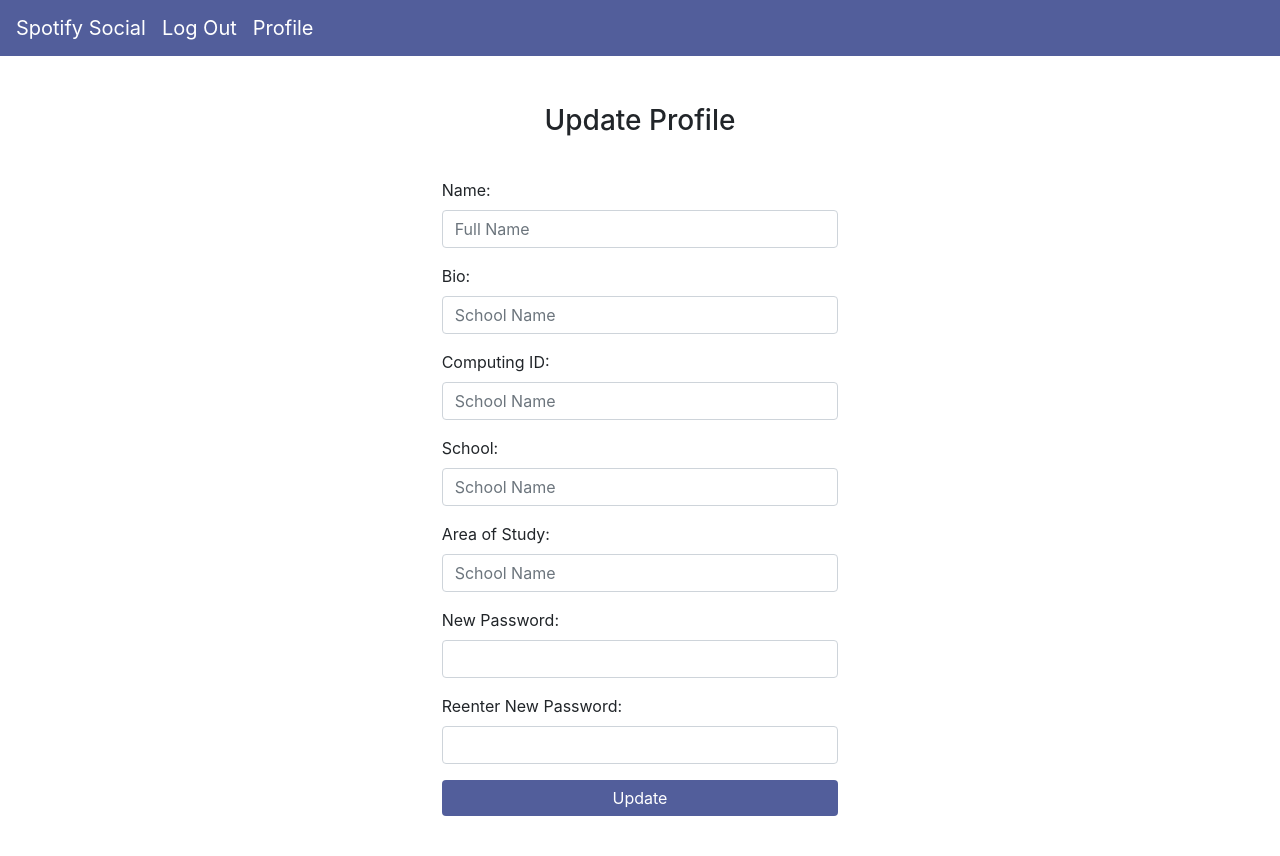
After one commit to itscold404/Spotify-Social, a Django app: page /edit_profile/ in a window 1280 px wide. The commit adds this page. Run offline with Django 4.2, Linux system fonts and the light colour scheme; some libraries are stand-ins or nearby versions.

Commit message:
new functioning edit profile info page

```diff
--- a/spotify_social/templates/base.html
+++ b/spotify_social/templates/signed-in/base.html
@@ -13,8 +13,9 @@
         <link rel="stylesheet" href="style.css" />
 
         <nav class="navbar navbar-expand-md navbar-dark" style="background-color: #525E9B;">
-        <a class="navbar-brand">Spotify Social</a>
+        <a class="navbar-brand" href="{% url 'user_home_page' %}">Spotify Social</a>
         <a class="navbar-brand" href="{% url 'logout' %}">Log Out</a>
+        <a class="navbar-brand" href="{% url 'user_profile_page' %}">Profile</a>
         </nav>
     </head>
     <br />
--- /dev/null
+++ b/spotify_social/templates/signed-in/edit_profile_page.html
@@ -0,0 +1,61 @@
+{% extends "signed-in/base.html"%}
+
+{% block content %}
+<body>
+    <div class="container-fluid">
+      <div class="row justify-content-center">
+        <div class="col-md-4 col-sm-6 col-xs-12">
+          <form class="form-container" action="{%url 'update_user_profile'%}" method="POST">
+
+            {% csrf_token %}
+            <h3 class="text-center mb-3">Update Profile</h3>
+            <br />
+
+            <div class="form-group">
+                <label>Name:</label>
+                <input type="text" class="form-control" value = "{{ name }}" placeholder="Full Name" name="name" />
+            </div>
+
+            <div class="form-group">
+                <label>Bio:</label>
+                <input type="text" class="form-control" value = "{{ bio }}" placeholder="School Name" name="bio" />
+            </div>
+
+            <div class="form-group">
+                <label>Computing ID:</label>
+                <input type="text" class="form-control" value = "{{ comp_id }}" placeholder="School Name" name="comp_id" />
+            </div>
+
+            <div class="form-group">
+                <label>School:</label>
+                <input type="text" class="form-control" value = "{{ school }}" placeholder="School Name" name="school" />
+            </div>
+
+            <div class="form-group">
+                <label>Area of Study:</label>
+                <input type="text" class="form-control" value = "{{ area_study }}" placeholder="School Name" name="area_study" />
+            </div>
+
+            <div class="form-group">
+                <label>New Password:</label>
+              <input type="password" class="form-control" name="password" />
+            </div>
+
+            <div class="form-group">
+                <label>Reenter New Password:</label>
+                <input type="password" class="form-control" name="re_password" />
+            </div>
+
+            <button type="submit" class="btn btn-primary btn-block" style="background-color:#525E9B; border:none">Update</button><br>
+
+          </form>
+        </div>
+      </div>
+    </div>
+
+    <script src="https://code.jquery.com/jquery-3.5.1.slim.min.js"></script>
+    <script src="https://cdn.jsdelivr.net/npm/@popperjs/core@2.9.3/dist/esm/popper"></script>
+    <script src="https://maxcdn.bootstrapcdn.com/bootstrap/4.5.2/js/bootstrap.min.js"></script>
+  </body>
+
+{% endblock %}
--- a/spotify_social/templates/user_home_page.html
+++ b/spotify_social/templates/signed-in/home_page.html
@@ -1,4 +1,4 @@
-{% extends "base.html"%}
+{% extends "signed-in/base.html"%}
 
 {% block content %}
 <h1>This is the user home page</h1>
--- a/spotify_social/urls.py
+++ b/spotify_social/urls.py
@@ -7,7 +7,10 @@ urlpatterns = [
     path('login/', views.login_page, name = 'login_page'),
     path('signup/', views.signup_page, name = 'signup_page'),
     path('home/', views.user_home_page, name ="user_home_page"),
+    path('profile/', views.user_profile_page, name ="user_profile_page"),
+    path('edit_profile/', views.user_edit_profile_page, name ="user_edit_profile_page"),
     path('check_credentials/', actions.check_credentials, name = "check_credentials"),
     path('create_account/', actions.create_account, name = "create_account"),
+    path('update_profile/', actions.update_profile, name ="update_user_profile"),
     path('logout/', actions.logout, name = "logout"),
 ]
--- a/spotify_social/views.py
+++ b/spotify_social/views.py
@@ -16,11 +16,11 @@ def landing_page(request):
     # passed from django
 
     # return HttpResponse("hello world")
-    return render(request, 'landing_page.html', {'results': result[1]})
+    return render(request, 'signed-out/landing_page.html', {'results': result[1]})
 
 
 def login_page(request):
-    return render(request, 'login_page.html', {})
+    return render(request, 'signed-out/login_page.html', {})
 
 
 def signup_page(request):
@@ -30,11 +30,27 @@ def signup_page(request):
         inputted_user_name = user_data[0]
         inputted_name = user_data[1]
 
-        return render(request, 'signup_page.html', {'username':inputted_user_name, 'full_name':inputted_name})
+        return render(request, 'signed-out/signup_page.html', {'username':inputted_user_name, 'full_name':inputted_name})
 
-    return render(request, 'signup_page.html', {})
+    return render(request, 'signed-out/signup_page.html', {})
 
 
 def user_home_page(request):
     # TODO: populate user home page by passing variables into HTML below
-    return render(request, 'user_home_page.html', {})
+    return render(request, 'signed-in/home_page.html', {})
+
+
+def user_profile_page(request):
+    user_name = request.session['user_id']
+    db = Database()
+    result = db.execute('''
+                        SELECT *
+                        FROM user_profile
+                        WHERE user_name = %s;
+                        ''', (user_name,), True)
+
+    return render(request, 'signed-in/profile_page.html', {'results': result[1]})
+
+
+def user_edit_profile_page(request):
+    return render(request, 'signed-in/edit_profile_page.html', {})
```
Also changed, not shown: spotify_social/actions.py (+49 -9 lines), spotify_social/templates/signed-in/profile_page.html (added, +68 -0 lines), spotify_social/templates/signed-out/landing_page.html (renamed from spotify_social/templates/landing_page.html), spotify_social/templates/signed-out/login_page.html (renamed from spotify_social/templates/login_page.html), spotify_social/templates/signed-out/signup_page.html (renamed from spotify_social/templates/signup_page.html).
